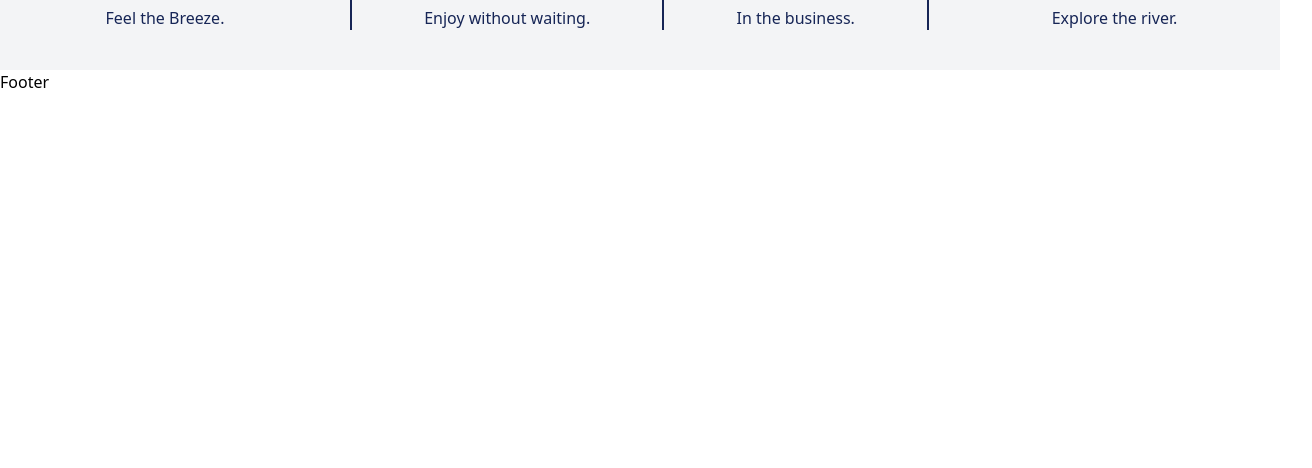
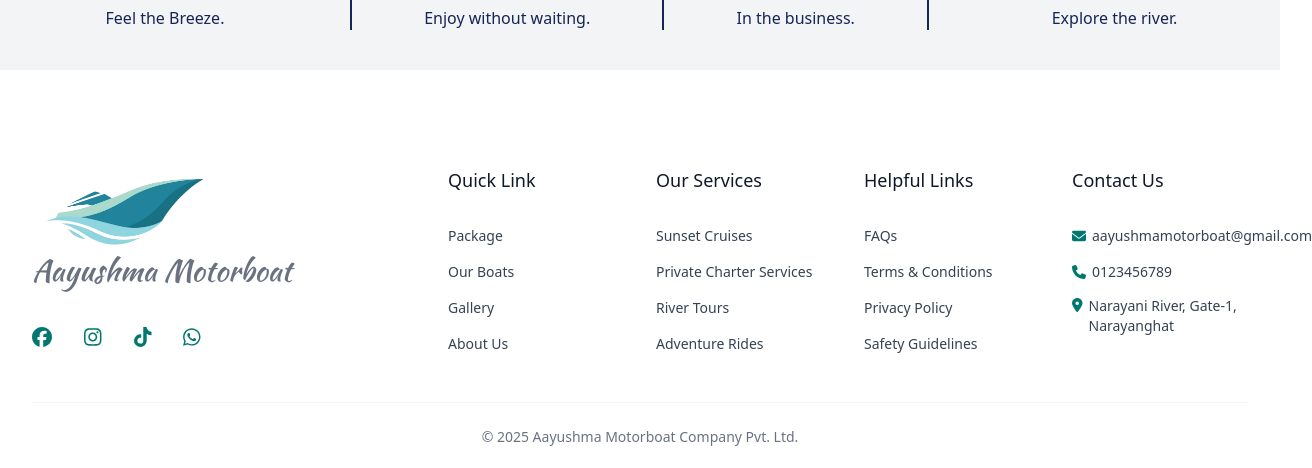
Before and after one commit to ashish10adhikari/Motorboat-website, a React (Vite) app in the folder Frontend/: page / in a window 1280 px wide. Shown: the part 2916-3384 px from the top of the page, 1312 px wide, since content can reach past the window. Before the commit the page ends 3010 px from the top, so only its background shows below. Built offline with nearby package versions, Linux system fonts and the light colour scheme.

Commit message:
completed footer.jsx

```diff
--- a/Frontend/src/Component/Footer.jsx
+++ b/Frontend/src/Component/Footer.jsx
@@ -1,9 +1,275 @@
-import React from 'react'
+import React from "react";
+import logo from "../assets/logo.png";
+import { FontAwesomeIcon } from "@fortawesome/react-fontawesome";
+import {
+  faFacebook,
+  faInstagram,
+  faTiktok,
+  faWhatsapp,
+} from "@fortawesome/free-brands-svg-icons";
+import {
+  faLocationDot,
+  faEnvelope,
+  faPhone,
+} from "@fortawesome/free-solid-svg-icons";
 
 const Footer = () => {
+  const currentYear = new Date().getFullYear();
+
   return (
-    <div>Footer</div>
-  )
-}
+    <div>
+      <footer className="bg-white">
+        <div className="mx-auto max-w-screen-xl px-4 pb-6 pt-16 sm:px-6 lg:px-8 lg:pt-24">
+          <div className="grid grid-cols-1 gap-8 lg:grid-cols-3">
+            <div>
+              <div className="flex justify-center text-teal-600 sm:justify-start">
+                <img src={logo} alt="" className="w-44 h-20" />
+              </div>
 
-export default Footer
+              <p className=" max-w-md text-center leading-relaxed text-gray-500 sm:max-w-xs sm:text-left text-3xl font-primary">
+                Aayushma Motorboat
+              </p>
+
+              <ul className="mt-8 flex justify-center gap-6 sm:justify-start md:gap-8">
+                <li>
+                  <a
+                    href="#"
+                    rel="noreferrer"
+                    target="_blank"
+                    className="text-teal-700 transition hover:text-teal-700/75"
+                  >
+                    <FontAwesomeIcon icon={faFacebook} className="text-xl" />
+                  </a>
+                </li>
+
+                <li>
+                  <a
+                    href="#"
+                    rel="noreferrer"
+                    target="_blank"
+                    className="text-teal-700 transition hover:text-teal-700/75"
+                  >
+                    <FontAwesomeIcon icon={faInstagram} className="text-xl" />
+                  </a>
+                </li>
+
+                <li>
+                  <a
+                    href="#"
+                    rel="noreferrer"
+                    target="_blank"
+                    className="text-teal-700 transition hover:text-teal-700/75"
+                  >
+                    <FontAwesomeIcon icon={faTiktok} className="text-xl" />
+                  </a>
+                </li>
+
+                <li>
+                  <a
+                    href="#"
+                    rel="noreferrer"
+                    target="_blank"
+                    className="text-teal-700 transition hover:text-teal-700/75"
+                  >
+                    <FontAwesomeIcon icon={faWhatsapp} className="text-xl" />
+                  </a>
+                </li>
+              </ul>
+            </div>
+
+            <div className="grid grid-cols-1 gap-8 sm:grid-cols-2 md:grid-cols-4 lg:col-span-2">
+              <div className="text-center sm:text-left">
+                <p className="text-lg font-medium text-gray-900">Quick Link</p>
+
+                <ul className="mt-8 space-y-4 text-sm">
+                  <li>
+                    <a
+                      className="text-gray-700 transition hover:text-gray-700/75"
+                      href="#"
+                    >
+                      Package
+                    </a>
+                  </li>
+
+                  <li>
+                    <a
+                      className="text-gray-700 transition hover:text-gray-700/75"
+                      href="#"
+                    >
+                      Our Boats
+                    </a>
+                  </li>
+
+                  <li>
+                    <a
+                      className="text-gray-700 transition hover:text-gray-700/75"
+                      href="#"
+                    >
+                      Gallery
+                    </a>
+                  </li>
+
+                  <li>
+                    <a
+                      className="text-gray-700 transition hover:text-gray-700/75"
+                      href="#"
+                    >
+                      {" "}
+                      About Us{" "}
+                    </a>
+                  </li>
+                </ul>
+              </div>
+
+              <div className="text-center sm:text-left">
+                <p className="text-lg font-medium text-gray-900">
+                  Our Services
+                </p>
+
+                <ul className="mt-8 space-y-4 text-sm">
+                  <li>
+                    <a
+                      className="text-gray-700 transition hover:text-gray-700/75"
+                      href="#"
+                    >
+                      Sunset Cruises
+                    </a>
+                  </li>
+
+                  <li>
+                    <a
+                      className="text-gray-700 transition hover:text-gray-700/75"
+                      href="#"
+                    >
+                      {" "}
+                      Private Charter Services{" "}
+                    </a>
+                  </li>
+
+                  <li>
+                    <a
+                      className="text-gray-700 transition hover:text-gray-700/75"
+                      href="#"
+                    >
+                      {" "}
+                      River Tours{" "}
+                    </a>
+                  </li>
+
+                  <li>
+                    <a
+                      className="text-gray-700 transition hover:text-gray-700/75"
+                      href="#"
+                    >
+                      {" "}
+                      Adventure Rides{" "}
+                    </a>
+                  </li>
+                </ul>
+              </div>
+
+              <div className="text-center sm:text-left">
+                <p className="text-lg font-medium text-gray-900">
+                  Helpful Links
+                </p>
+
+                <ul className="mt-8 space-y-4 text-sm">
+                  <li>
+                    <a
+                      className="text-gray-700 transition hover:text-gray-700/75"
+                      href="#"
+                    >
+                      FAQs
+                    </a>
+                  </li>
+
+                  <li>
+                    <a
+                      className="text-gray-700 transition hover:text-gray-700/75"
+                      href="#"
+                    >
+                      Terms & Conditions
+                    </a>
+                  </li>
+
+                  <li>
+                    <a
+                      className="text-gray-700 transition hover:text-gray-700/75"
+                      href="#"
+                    >
+                      Privacy Policy
+                    </a>
+                  </li>
+
+                  <li>
+                    <a
+                      className="text-gray-700 transition hover:text-gray-700/75"
+                      href="#"
+                    >
+                      Safety Guidelines
+                    </a>
+                  </li>
+                </ul>
+              </div>
+
+              <div className="text-center sm:text-left">
+                <p className="text-lg font-medium text-gray-900">Contact Us</p>
+
+                <ul className="mt-8 space-y-4 text-sm">
+                  <li>
+                    <a
+                      className="flex items-center justify-center gap-1.5 ltr:sm:justify-start rtl:sm:justify-end"
+                      href="#"
+                    >
+                      <FontAwesomeIcon
+                        icon={faEnvelope}
+                        className="text-teal-700 transition hover:text-teal-700/75"
+                      />
+                      <span className="flex-1 text-gray-700">
+                        aayushmamotorboat@gmail.com
+                      </span>
+                    </a>
+                  </li>
+
+                  <li>
+                    <a
+                      className="flex items-center justify-center gap-1.5 ltr:sm:justify-start rtl:sm:justify-end"
+                      href="#"
+                    >
+                      <FontAwesomeIcon
+                        icon={faPhone}
+                        className="text-teal-700 transition hover:text-teal-700/75"
+                      />
+                      <span className="flex-1 text-gray-700">0123456789</span>
+                    </a>
+                  </li>
+
+                  <li className="flex items-start justify-center gap-1.5 sm:justify-start">
+                    <FontAwesomeIcon
+                      icon={faLocationDot}
+                      className="text-teal-700 transition hover:text-teal-700/75"
+                    />
+
+                    <address className="-mt-0.5 flex-1 not-italic text-gray-700">
+                      Narayani River, Gate-1, Narayanghat
+                    </address>
+                  </li>
+                </ul>
+              </div>
+            </div>
+          </div>
+
+          <div className="mt-12 border-t border-gray-100 pt-6">
+            <div className="text-center sm:flex sm:justify-center sm:text-left">
+              <p className="mt-4 text-sm text-gray-500 sm:order-first sm:mt-0">
+                &copy; {currentYear} Aayushma Motorboat Company Pvt. Ltd.
+              </p>
+            </div>
+          </div>
+        </div>
+      </footer>
+    </div>
+  );
+};
+
+export default Footer;
```
